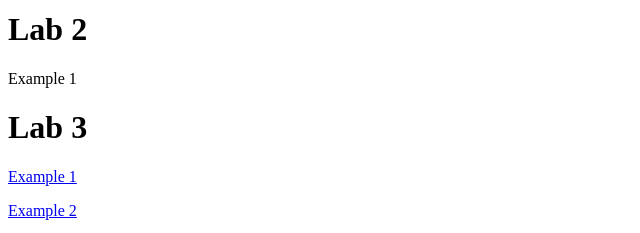
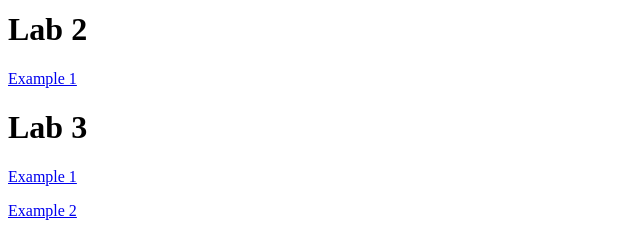
Before and after one commit to Vynalith/n220fall2020jared, a plain HTML site: page index.html in a window 1280 px wide. Shown: the part 240-473 px from the top of the page, 0-640 px from the left. Drawn offline with Linux system fonts and the light colour scheme.

Commit message:
Fixed lab 2's a tag
Put lab 2's "example 1" inside the a tag like it should have been.

```diff
--- a/index.html
+++ b/index.html
@@ -15,7 +15,7 @@
     <p><a href="labs/lab1/index.html">Example 1</a></p>
 
     <h1>Lab 2</h1>
-    <p><a href="labs/lab2/index.html"></a>Example 1</p>
+    <p><a href="labs/lab2/index.html">Example 1</a></p>
 
     <h1>Lab 3</h1>
     <p><a href="labs/lab3/example1/index.html">Example 1</a></p>
```
